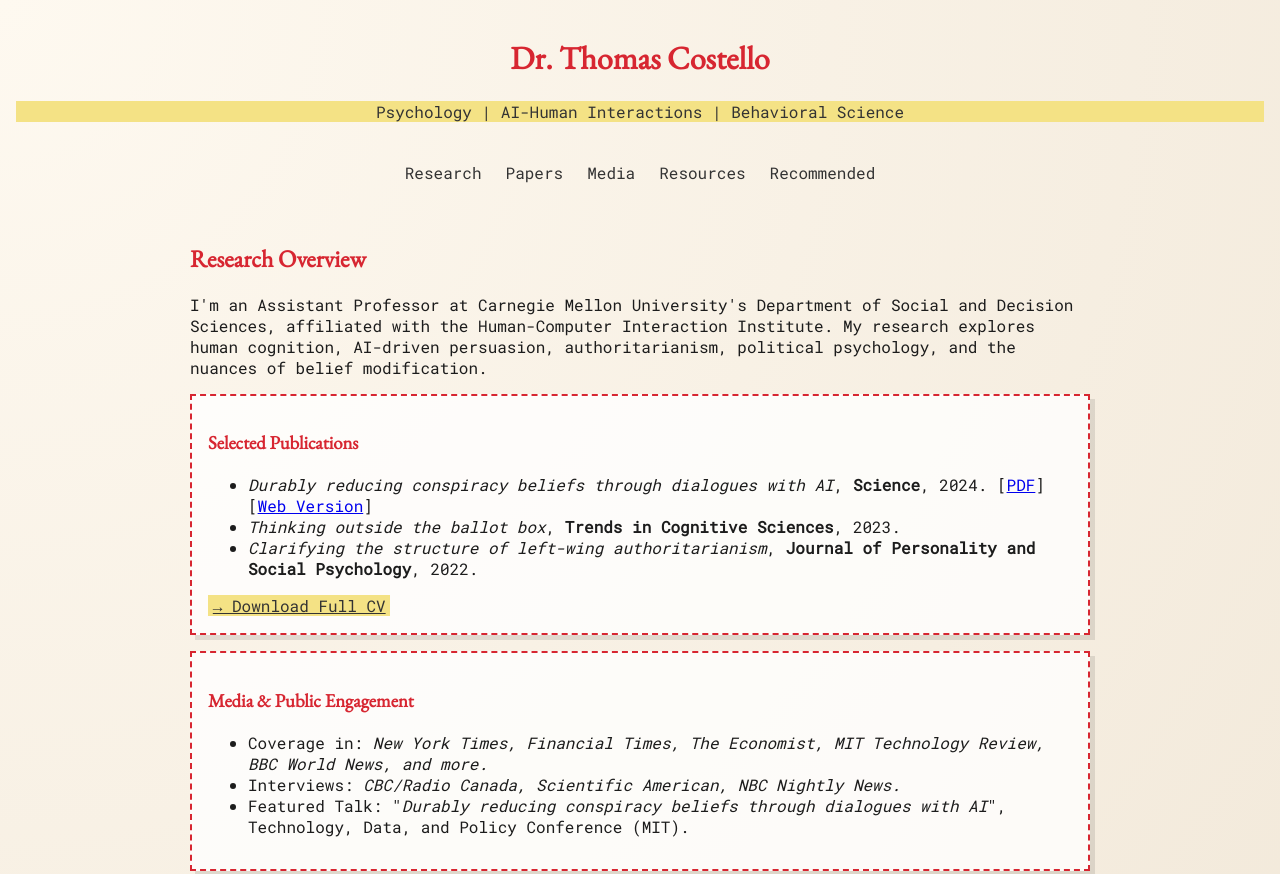
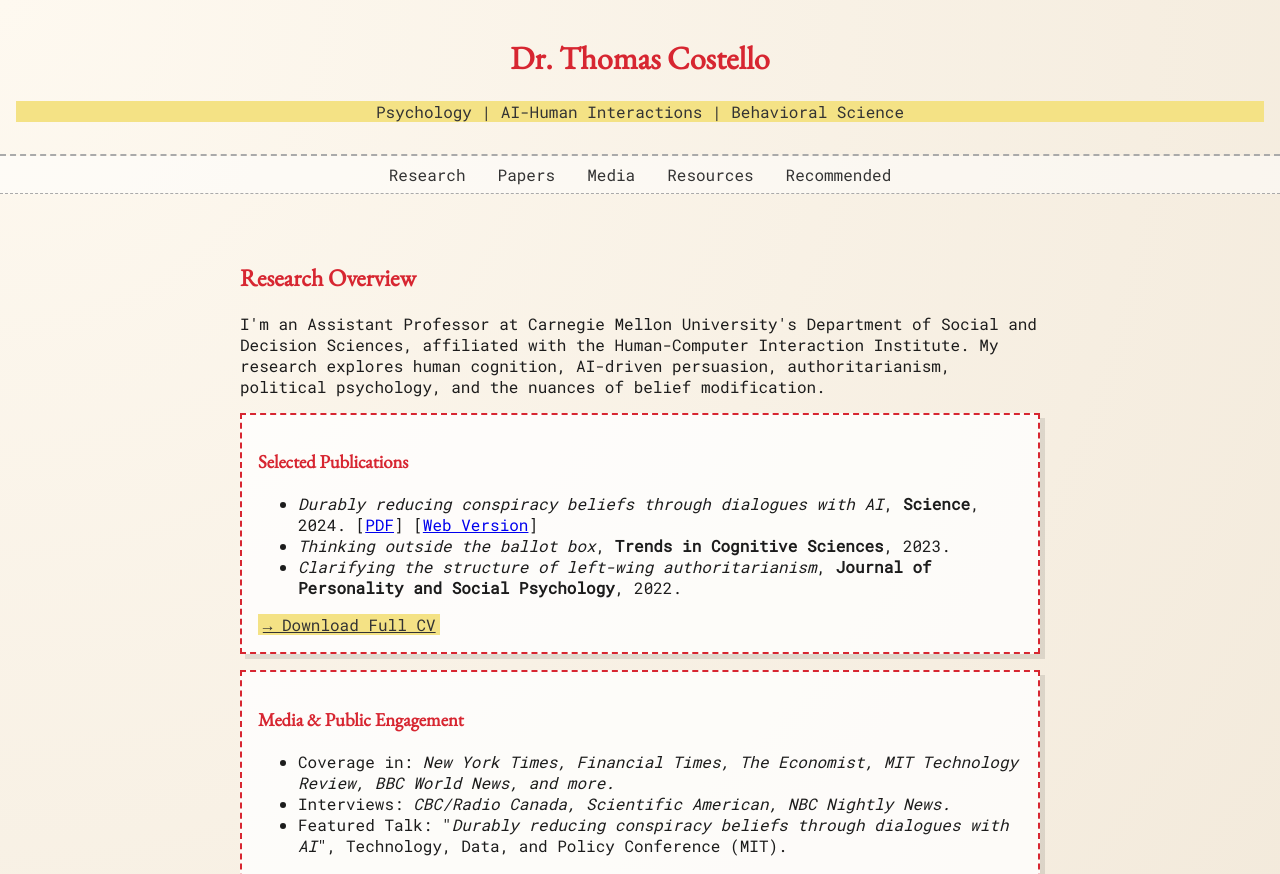
Before and after one commit to tomstello/website, a plain HTML site: page index.html in a window 1280 px wide. Shown: the top 874 px of the page. Drawn offline with nearby package versions, Linux system fonts and the light colour scheme.

Commit message:
Update index.html

```diff
--- a/index.html
+++ b/index.html
@@ -5,25 +5,73 @@
     <meta name="viewport" content="width=device-width, initial-scale=1.0">
     <title>Dr. Thomas Costello | Academic Atelier</title>
     <link rel="stylesheet" href="https://fonts.googleapis.com/css2?family=Roboto+Mono&family=EB+Garamond&display=swap">
-    <style>
+       <style>
         body {
             font-family: 'Roboto Mono', monospace;
             background: radial-gradient(circle at top left, #fef9f0, #f0e6d6);
             color: #1c1c1c;
-            margin: 0; padding: 0;
+            margin: 0;
+            padding: 0;
             min-height: 100vh;
-            display: flex; flex-direction: column;
+            display: flex;
+            flex-direction: column;
         }
-        header, footer { padding: 1rem; text-align: center; }
-        nav { display: flex; justify-content: center; gap: 1.5rem; padding: 0.5rem; }
-        nav a { text-decoration: none; color: #333; transition: color 0.3s, transform 0.3s; }
-        nav a:hover { transform: rotate(-3deg); color: #d72631; }
-        main { flex: 1; padding: 2rem; max-width: 900px; margin: auto; }
-        h1, h2, h3 { font-family: 'EB Garamond', serif; color: #d72631; }
-        .highlight { background-color: #f4e285; color: #333; padding: 0 0.3rem; }
-        .card { background: rgba(255,255,255,0.8); padding: 1rem; margin: 1rem 0; border: 2px dashed #d72631; box-shadow: 5px 5px 0 rgba(0,0,0,0.1); }
-        footer { text-align: center; padding: 1rem; font-size: 0.8rem; border-top: 2px dashed #aaa; }
-</style>
+        header {
+            background-color: transparent;
+            padding: 1rem;
+            text-align: center;
+            border-bottom: 2px dashed #aaa;
+        }
+        nav {
+            display: flex;
+            justify-content: center;
+            gap: 2rem;
+            padding: 0.5rem;
+            background-color: rgba(255,255,255,0.5);
+            border-bottom: 1px dashed #aaa;
+        }
+        nav a {
+            text-decoration: none;
+            color: #333;
+            transition: transform 0.3s, color 0.3s;
+        }
+        nav a:hover {
+            transform: rotate(-3deg);
+            color: #d72631;
+        }
+        main {
+            flex: 1;
+            padding: 3rem;
+            max-width: 800px;
+            margin: auto;
+        }
+        h1, h2, h3 {
+            font-family: 'EB Garamond', serif;
+            color: #d72631;
+        }
+        .highlight {
+            background-color: #f4e285;
+            color: #333;
+            padding: 0 0.3rem;
+        }
+        .card {
+            background: rgba(255,255,255,0.8);
+            padding: 1rem;
+            margin: 1rem 0;
+            border: 2px dashed #d72631;
+            box-shadow: 5px 5px 0 rgba(0,0,0,0.1);
+            transition: box-shadow 0.3s;
+        }
+        .card:hover {
+            box-shadow: 0 8px 16px rgba(0,0,0,0.3);
+        }
+        footer {
+            text-align: center;
+            padding: 1rem;
+            font-size: 0.8rem;
+            border-top: 2px dashed #aaa;
+        }
+    </style>
 </head>
 <body>
     <header>
```
